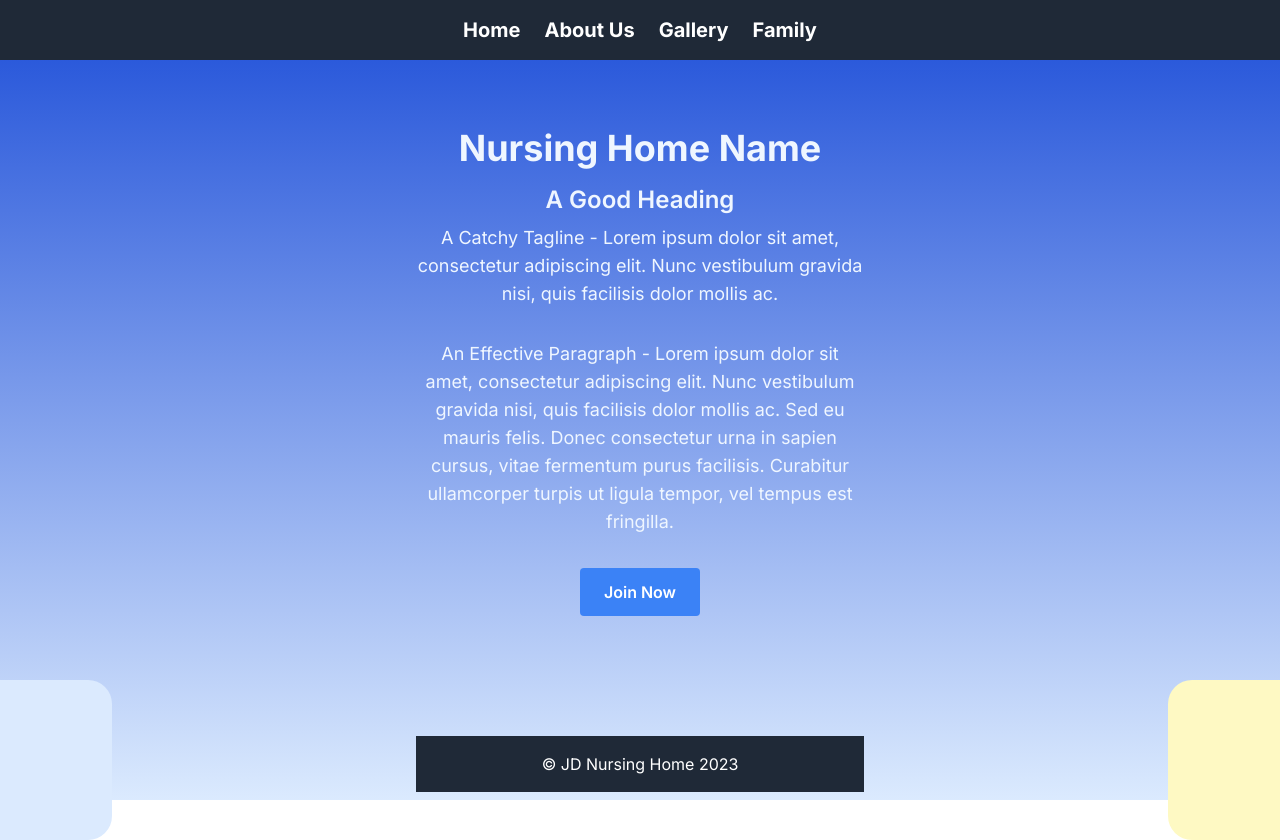
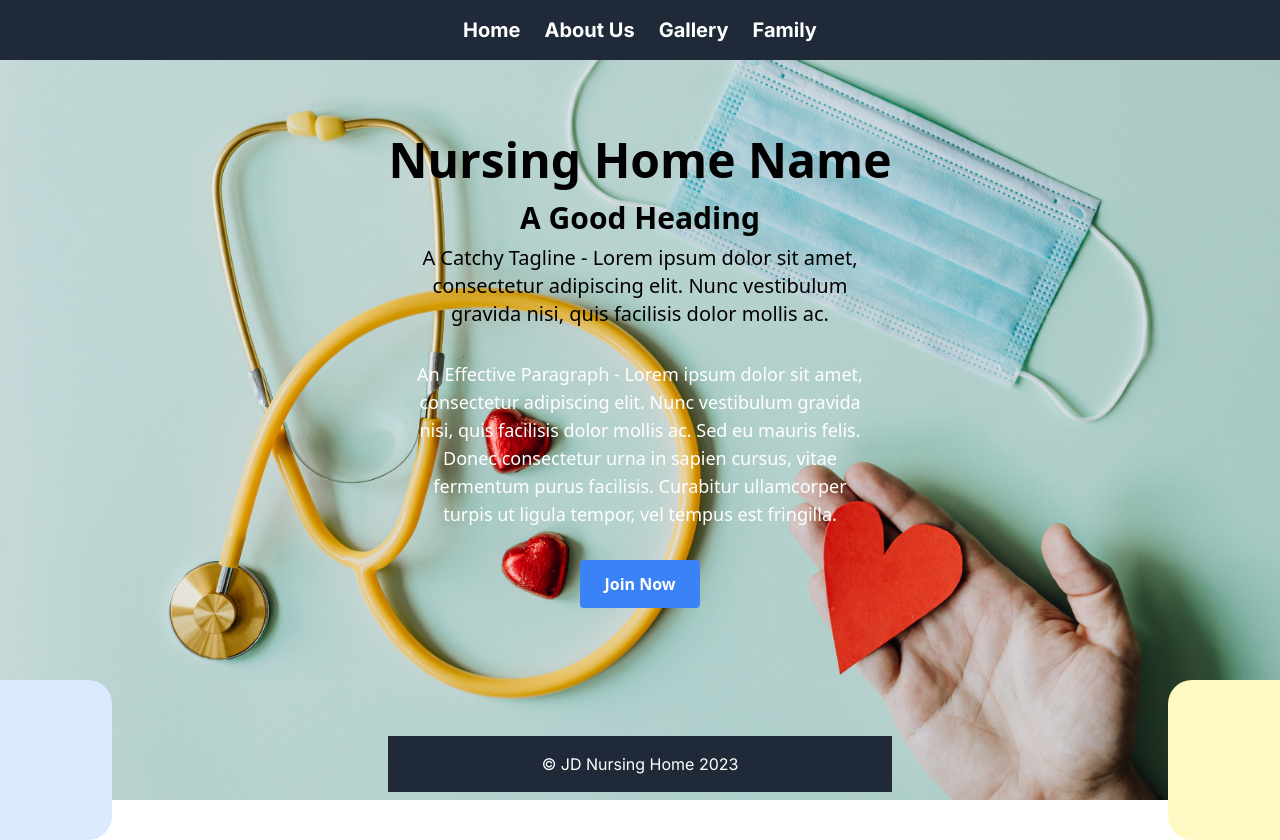
Before and after one commit to sunandasamanta/next-app, a Next.js app: page / in a window 1280 px wide. Shown: the top 840 px of the page. Built offline with nearby package versions, Linux system fonts and the light colour scheme.

Commit message:
font and text color changed

```diff
--- a/src/app/components/NursingHomeLandingPage.jsx
+++ b/src/app/components/NursingHomeLandingPage.jsx
@@ -6,14 +6,14 @@ const NursingHomeLandingPage = () => {
   return (
     <div className="min-h-screen flex flex-col px-3 py-2">
       {/* <Navbar /> */}
-      <main className="flex flex-col items-center justify-center flex-grow text-blue-50">
-        <h1 className="text-4xl font-bold mb-4">Nursing Home Name</h1>
-        <h2 className="text-2xl font-semibold mb-2">A Good Heading</h2>
-        <p className="text-lg text-center max-w-md mb-8">
+      <main className="flex flex-col font-sans items-center justify-center flex-grow text-500">
+        <h1 className="text-5xl font-bold mb-4">Nursing Home Name</h1>
+        <h2 className="text-3xl font-semibold mb-2">A Good Heading</h2>
+        <p className="text-xl font-medium text-center max-w-md mb-8">
           A Catchy Tagline - Lorem ipsum dolor sit amet, consectetur adipiscing elit. Nunc
           vestibulum gravida nisi, quis facilisis dolor mollis ac.
         </p>
-        <p className="text-lg text-center max-w-md">
+        <p className="text-lg font-normal text-center max-w-md text-white">
           An Effective Paragraph - Lorem ipsum dolor sit amet, consectetur adipiscing elit. Nunc
           vestibulum gravida nisi, quis facilisis dolor mollis ac. Sed eu mauris felis. Donec
           consectetur urna in sapien cursus, vitae fermentum purus facilisis. Curabitur
--- a/src/app/page.js
+++ b/src/app/page.js
@@ -1,13 +1,11 @@
-import Link from "next/link"
+// import Link from "next/link"
 import NursingHomeLandingPage from "./components/NursingHomeLandingPage"
 
 
 export default function Home() {
   return (
-    <div className="min-h-screen bg-gradient-to-b from-blue-700 to-blue-100 flex items-center justify-center">
-
+    <div className="min-h-screen flex items-center justify-center bg-pic">
       <NursingHomeLandingPage />
-
     </div>
   )
 }
```
